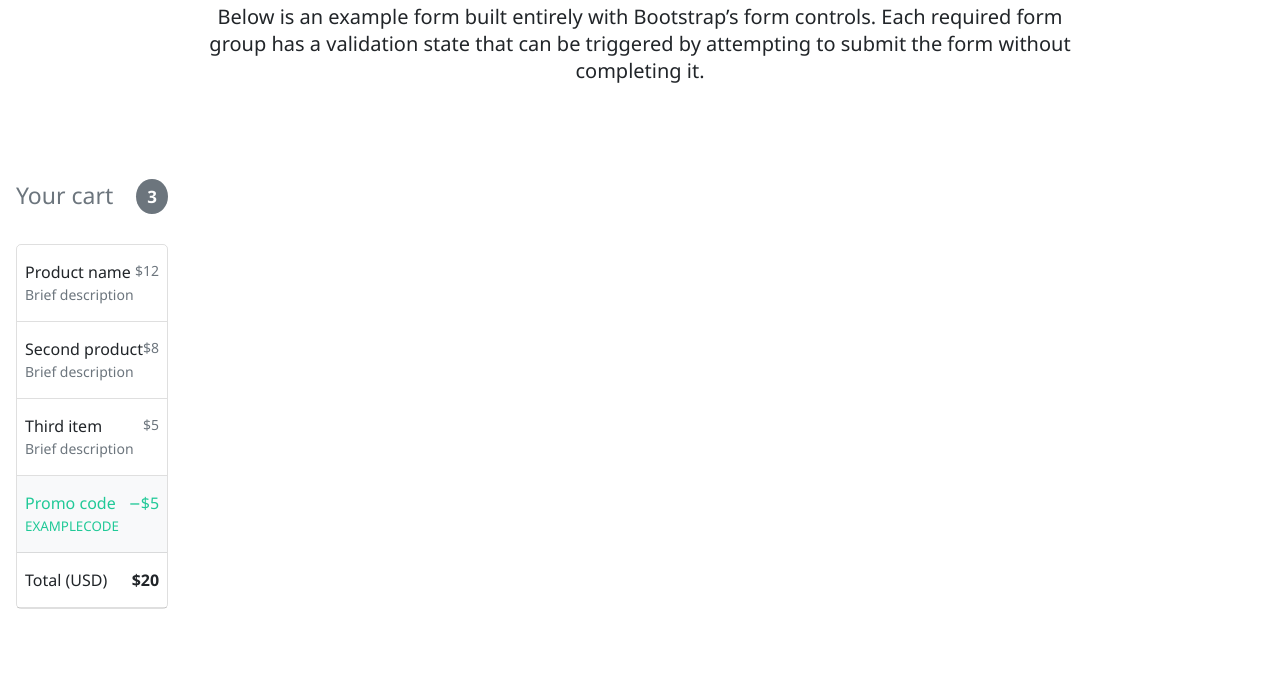
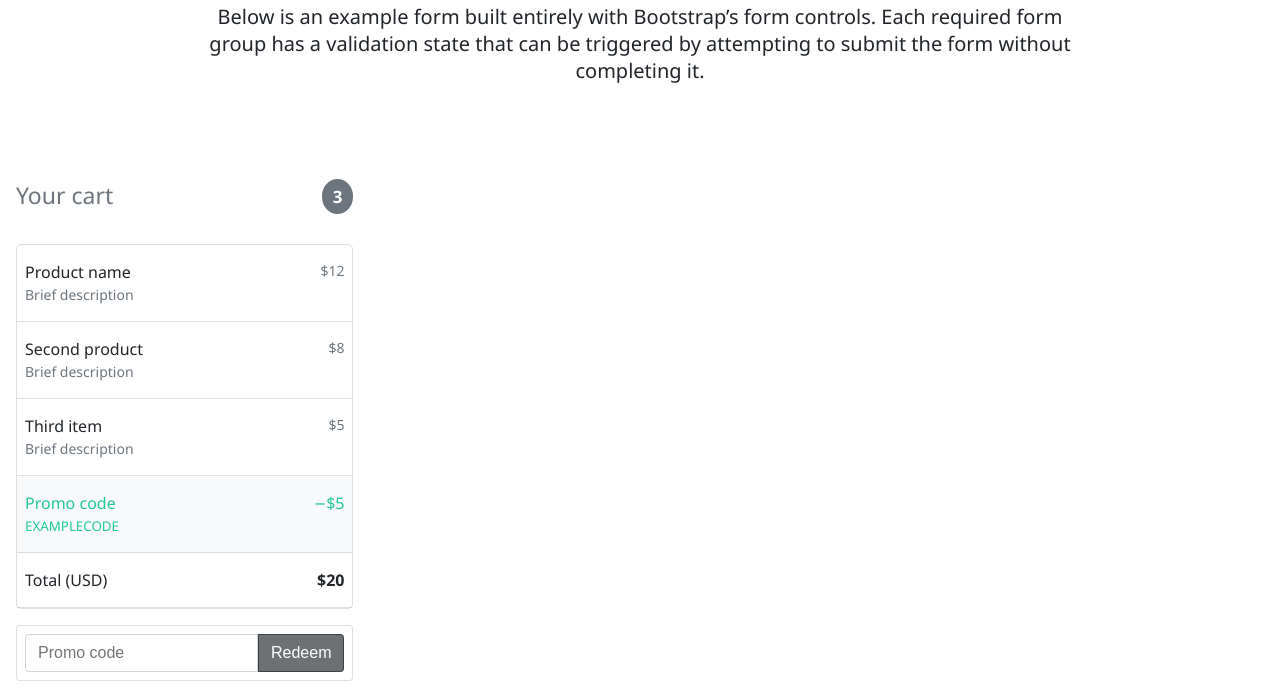
Before and after one commit to Erjankydyrov/Checkout-example, a plain HTML site: page index.html in a window 1280 px wide. Shown: the part 229-918 px from the top of the page. Before the commit the page ends 862 px from the top, so only its background shows below. Drawn offline with Linux system fonts and the light colour scheme.

Commit message:
added form

```diff
--- a/index.html
+++ b/index.html
@@ -55,6 +55,12 @@
                         </li>
                     </ul>
 
+                    <form class="card">
+                        <div class="input-group">
+                            <input type="text" class="form-control" placeholder="Promo code">
+                            <button type="submit" class="btn">Redeem</button>
+                        </div>
+                    </form>
                 </div>
             </div>
         </main>
--- a/style.css
+++ b/style.css
@@ -156,3 +156,48 @@
 .li-5 div{
     text-align: left;
 }
+.card{
+    padding: .5rem;
+    display: flex;
+    flex-direction: column;
+    min-width: 0;
+    word-wrap: break-word;
+    background-color: white;
+    border: 1px solid rgba(0,0,0,.125);
+    border-radius: .25rem;
+}
+.input-group{
+    display: flex;
+    flex-wrap: wrap;
+    align-items: stretch;
+    width: 100%;
+}
+.form-control{
+    padding: .375rem .75rem;
+    font-size: 1rem;
+    font-weight: 400;
+    line-height: 1.5;
+    color: #212529;
+    background-color: #fff;
+    background-clip: padding-box;
+    border: 1px solid #ced4da;
+    appearance: none;
+    border-top-left-radius: .25rem;
+    border-bottom-left-radius: .25rem;
+}
+.btn{
+    display: inline-block;
+    font-weight: 400;
+    line-height: 1.5;
+    color: white;
+    text-align: center;
+    text-decoration: none;
+    vertical-align: middle;
+    cursor: pointer;
+    background-color: #212529a6;
+    border: 1px solid #212529a6;
+    padding: .375rem .75rem;
+    font-size: 1rem;
+    border-top-right-radius: .25rem;
+    border-bottom-right-radius: .25rem;
+}
```
